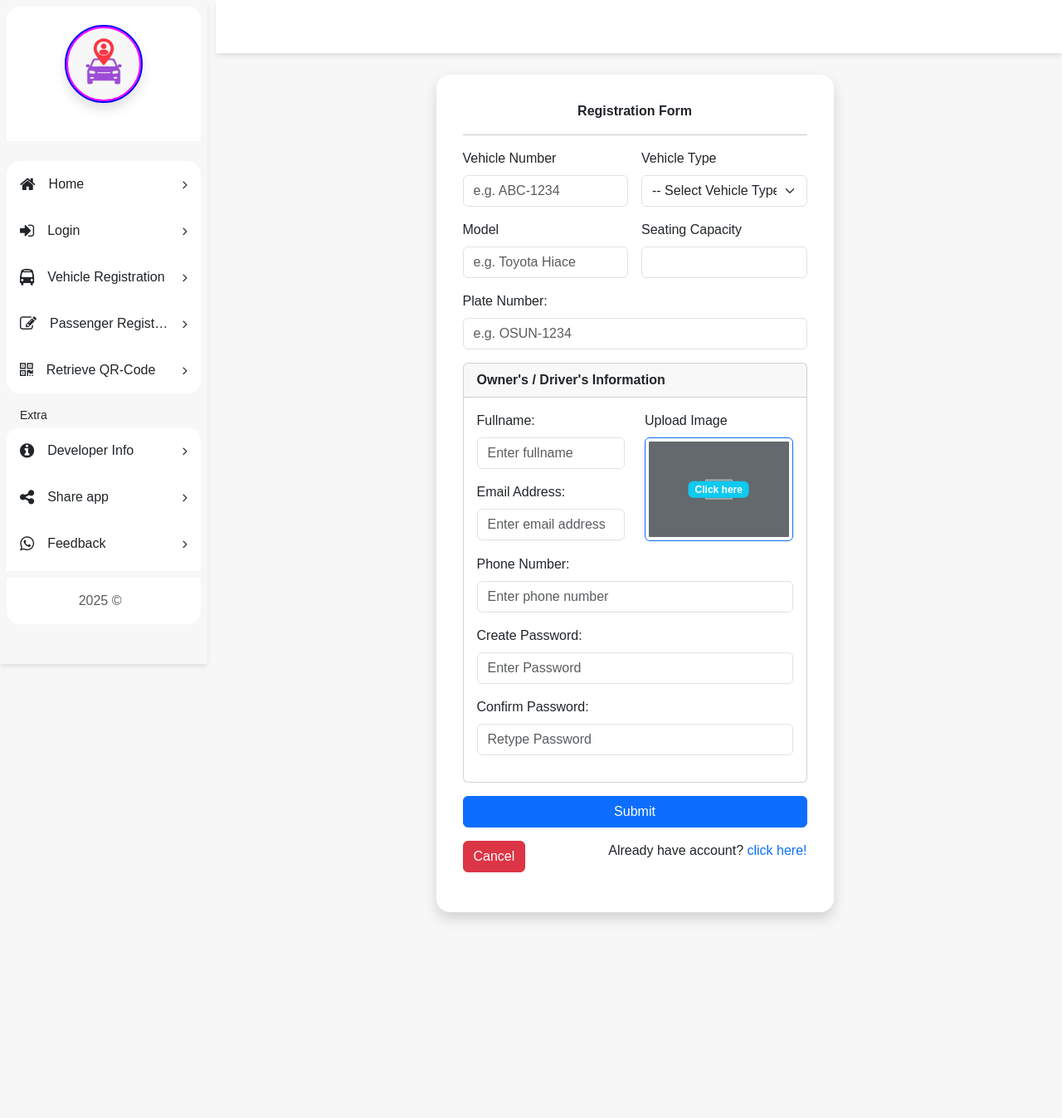
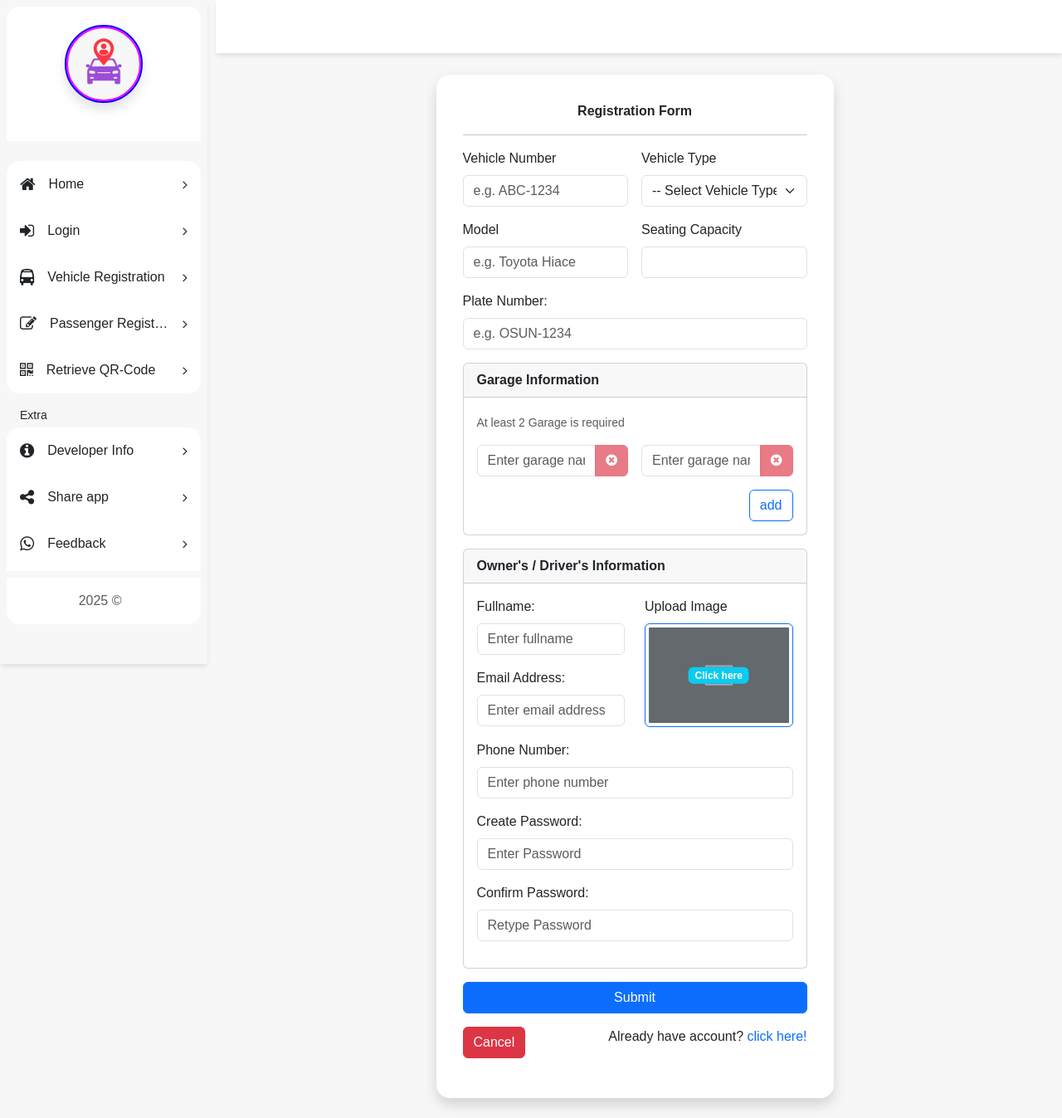
Before and after one commit to salimdotpy/vptrackingsys, a Python web app: template templates/register.html in a window 1280 px wide. Shown: the whole page at 83% size. Before the commit the page ends 1110 px from the top, so only its background shows below. Run offline with Jinja, Linux system fonts and the light colour scheme; the template is opened without the code that fills it, so the values that code supplies are empty; some libraries are stand-ins or nearby versions.

Commit message:
adding garage fields to drive/vehicle form

```diff
--- a/app/routes/auth.py
+++ b/app/routes/auth.py
@@ -75,6 +75,7 @@ def register(who="passenger"):
             email = request.form.get("email")
             mobile = request.form.get("mobile").strip()
             image = request.files.get("image")
+            garages = request.form.getlist('garages[]')
             password = request.form['password']
             password2 = request.form['password2']
             vehicleNumber = request.form.get("vehicleNumber").strip()
@@ -92,6 +93,8 @@ def register(who="passenger"):
                     msg = ['Please fill out the form!', 'error']
             if checkEmail:
                 msg = ["This email has been taken, please try another one", 'error']
+            if not garages or len(garages) < 2:
+                msg = ["At least 2 garage name is required", 'error']
             elif not re.match(r'[^@]+@[^@]+\.[^@]+', email) or len(email) > 30:
                 msg = ['Invalid email address!', 'error']
             elif password != password2:
@@ -103,7 +106,7 @@ def register(who="passenger"):
             elif not msg:
                 try:
                     image = uploadImage(image, imagePath('driver'), getImageSize(image)) if image else None
-                    vehicle_info = dict(vehicleNumber=vehicleNumber, vehicleType=vehicleType, model=model, capacity=capacity, plateNumber=plateNumber)
+                    vehicle_info = dict(vehicleNumber=vehicleNumber, vehicleType=vehicleType, model=model, capacity=capacity, plateNumber=plateNumber, garages=garages)
                     vehicle = Vehicle(name=name, email=email, mobile=mobile, image=image, vehicle_info=vehicle_info)
                     vehicle.set_password(password)
                     db.session.add(vehicle)
--- a/templates/register.html
+++ b/templates/register.html
@@ -220,6 +220,61 @@
             </div>
           </div>
           <div class="card mb-3">
+            <div class="card-header fw-bold">Garage Information</div>
+            <div class="card-body">
+              <p class="form-text text-muted">At least 2 Garage is required</p>
+              <div class="row g-3" id="garage">
+                <div class="col-md-6">
+                  <div class="input-group">
+                    <input
+                      type="text"
+                      class="form-control"
+                      placeholder="Enter garage name"
+                      name="garages[]"
+                    />
+                    <button
+                      class="btn btn-danger"
+                      type="button"
+                      title="Remove garage"
+                      onclick="removeGarage(this)"
+                      disabled
+                    >
+                      <i class="fa fa-times-circle"></i>
+                    </button>
+                  </div>
+                </div>
+                <div class="col-md-6">
+                  <div class="input-group">
+                    <input
+                      type="text"
+                      class="form-control"
+                      placeholder="Enter garage name"
+                      name="garages[]"
+                    />
+                    <button
+                      class="btn btn-danger"
+                      type="button"
+                      title="Remove garage"
+                      onclick="removeGarage(this)"
+                      disabled
+                    >
+                      <i class="fa fa-times-circle"></i>
+                    </button>
+                  </div>
+                </div>
+                <div class="col-md-12 d-flex justify-content-end">
+                  <button
+                    type="button"
+                    class="btn btn-outline-primary"
+                    onclick="addGarage(this)"
+                  >
+                    add
+                  </button>
+                </div>
+              </div>
+            </div>
+          </div>
+          <div class="card mb-3">
             <div class="card-header fw-bold">
               Owner's / Driver's Information
             </div>
@@ -360,5 +415,20 @@
     if ($(this).hasClass("fa-eye-slash")) _pass.attr("type", "text");
     else _pass.attr("type", "password");
   });
+  function addGarage(e) {
+    const garageCon = `
+    <div class="col-md-6">
+        <div class="input-group">
+            <input type="text" class="form-control" placeholder="Enter garage name" name="garages[]" />
+            <button class="btn btn-danger" type="button" title="Remove garage" onclick="removeGarage(this)">
+                <i class="fa fa-times-circle"></i>
+            </button>
+        </div>
+    </div>`;
+    $(e).parent().before(garageCon);
+  }
+  function removeGarage(e) {
+    $(e).parent().parent().remove();
+  }
 </script>
 {% endif %} {% endblock %}
```
